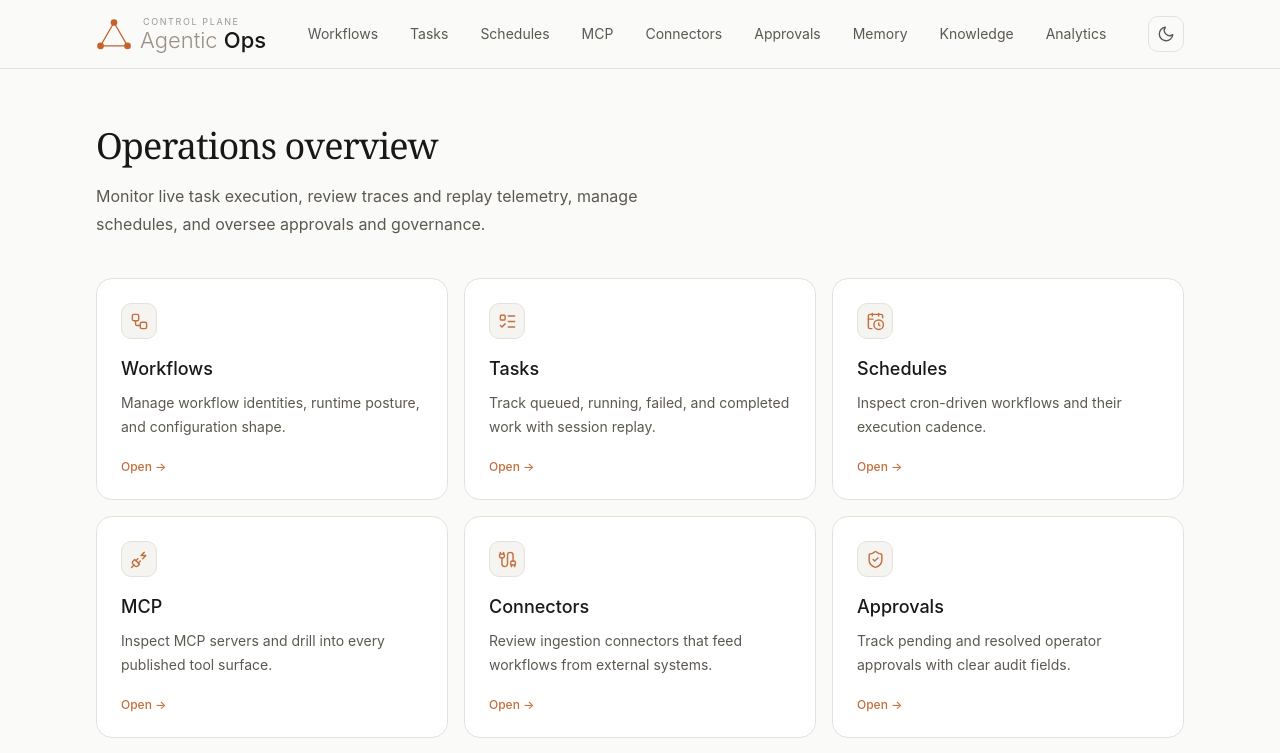
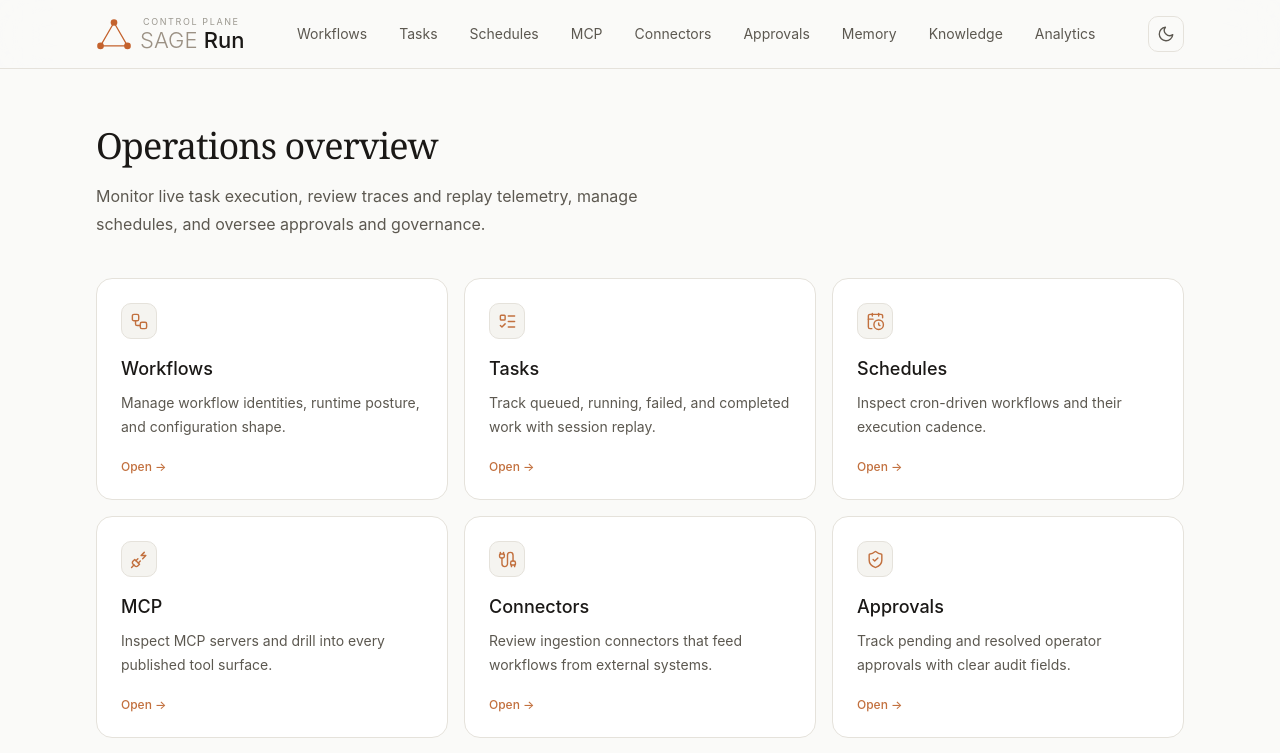
Before and after one commit to ops-workflows/sage-run, a Next.js app in the folder control-plane-ui/: page / in a window 1280 px wide. Shown: the top 753 px of the page. Built offline with nearby package versions, Linux system fonts and the light colour scheme.

Commit message:
Rebrand platform as SAGE Run

```diff
--- a/control-plane-ui/src/app/layout.tsx
+++ b/control-plane-ui/src/app/layout.tsx
@@ -4,7 +4,7 @@ import { TopNav } from '@/components/top-nav';
 import { ThemeProvider } from '@/components/theme-provider';
 
 export const metadata: Metadata = {
-  title: 'Agentic Ops — Control Plane',
+  title: 'SAGE Run — Control Plane',
   description: 'Agent management, task queue, session replay, and analytics',
 };
 
--- a/control-plane-ui/src/components/top-nav.tsx
+++ b/control-plane-ui/src/components/top-nav.tsx
@@ -147,9 +147,9 @@ export function TopNav() {
               Control Plane
             </span>
             <span className="font-sans text-[22px] leading-none">
-              <span className="text-[#9B9184] font-light">Agentic </span>
+              <span className="text-[#9B9184] font-light">SAGE </span>
               <span className="text-[var(--color-text-primary)] font-medium">
-                Ops
+                Run
               </span>
             </span>
           </div>
```
Also changed, not shown: control-plane-ui/src/standalone/index.html (+1 -1 lines), 1 other file (tests, documents, lock files or other folders).
